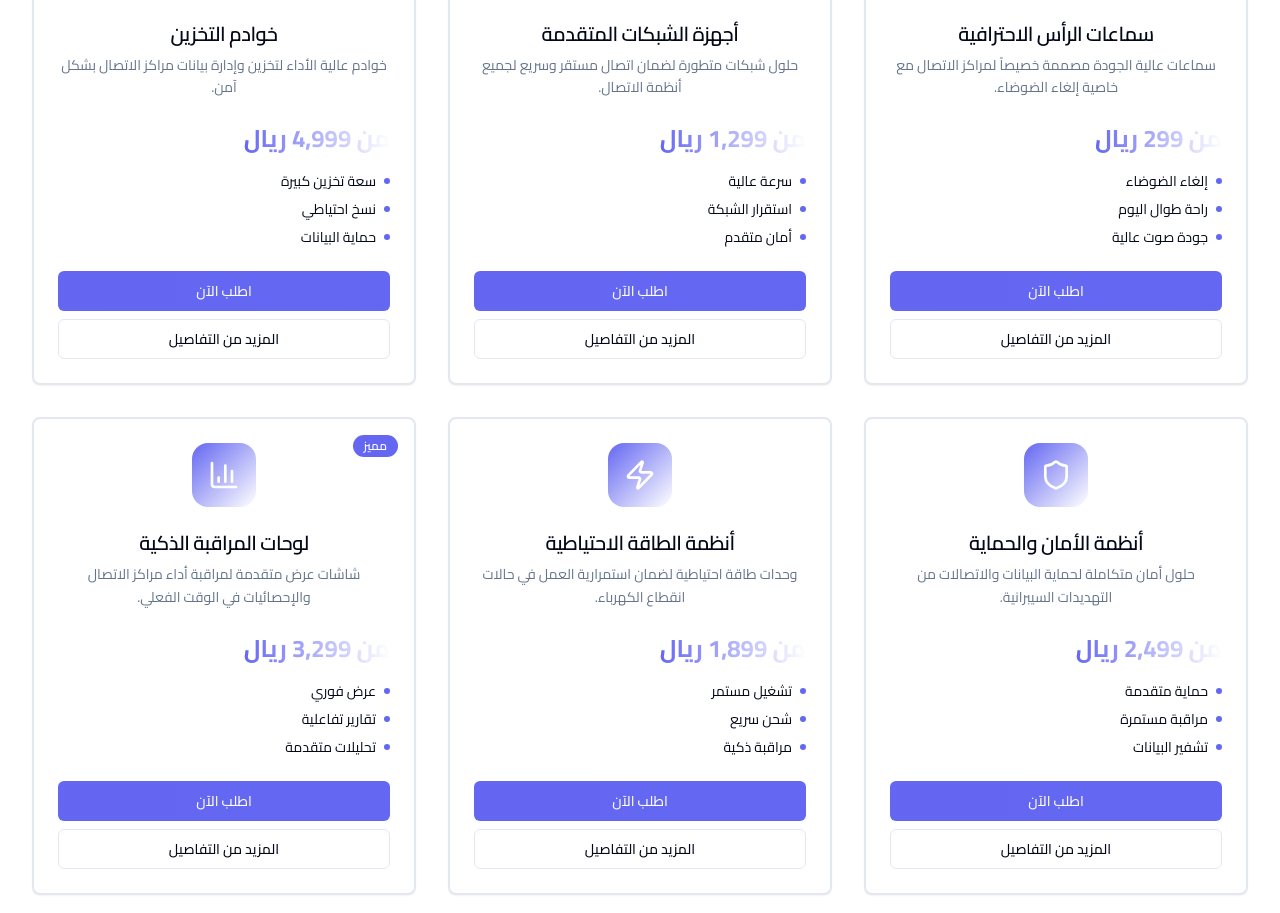
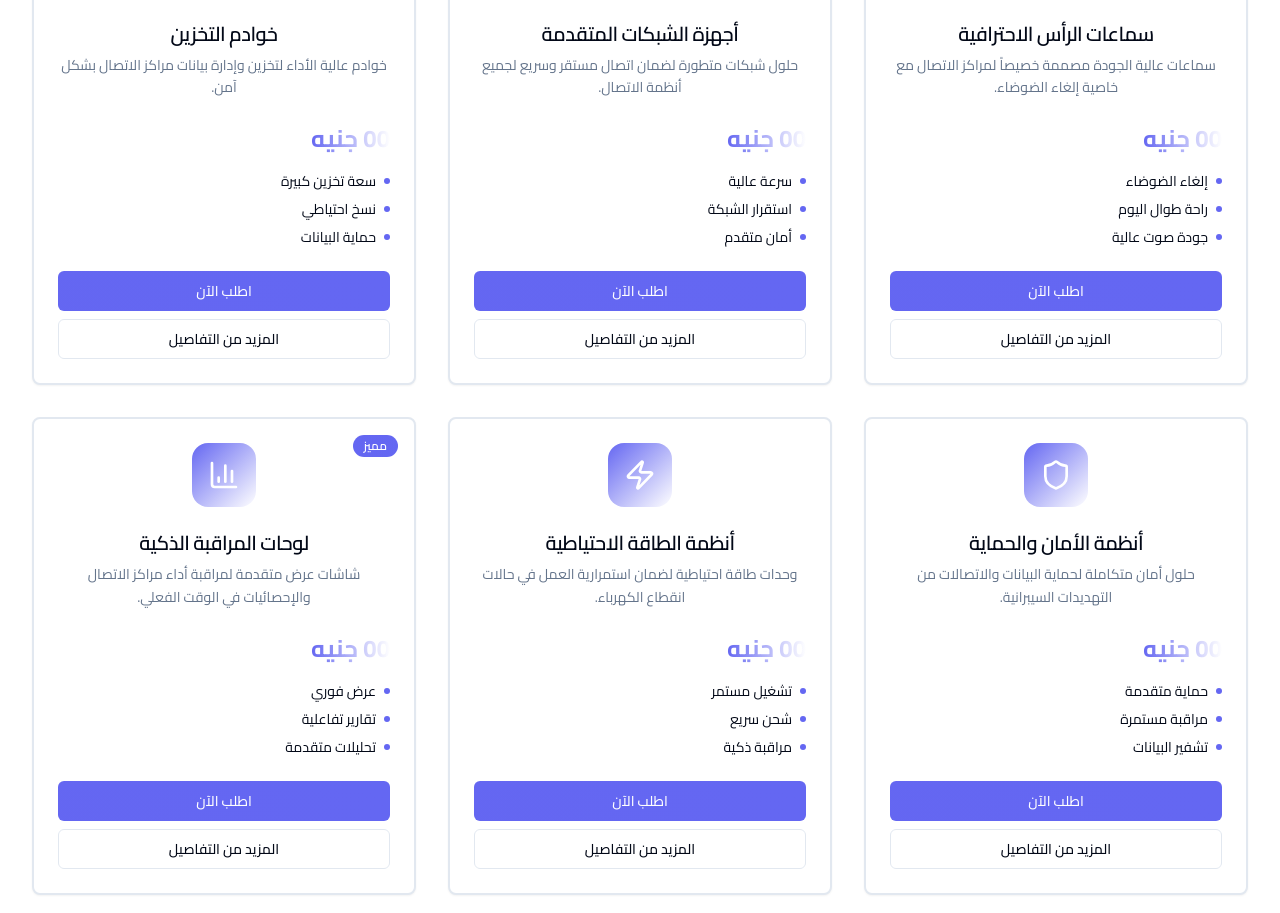
Before and after one commit to ahm9dzakaria/unitedtech-clone-copycat-kit, a React (Vite) app: page / in a window 1280 px wide. Shown: the part 2067-2980 px from the top of the page. Built offline with nearby package versions, Linux system fonts and the light colour scheme.

Commit message:
Remove all prices and set to 00 جنيه
Remove all prices from the website and replace them with "00 جنيه".

```diff
--- a/src/components/Products.tsx
+++ b/src/components/Products.tsx
@@ -9,7 +9,7 @@ const Products = () => {
       icon: Headphones,
       title: "سماعات الرأس الاحترافية",
       description: "سماعات عالية الجودة مصممة خصيصاً لمراكز الاتصال مع خاصية إلغاء الضوضاء.",
-      price: "من 299 ريال",
+      price: "00 جنيه",
       features: ["إلغاء الضوضاء", "راحة طوال اليوم", "جودة صوت عالية"],
       badge: "الأكثر مبيعاً"
     },
@@ -17,7 +17,7 @@ const Products = () => {
       icon: Wifi,
       title: "أجهزة الشبكات المتقدمة",
       description: "حلول شبكات متطورة لضمان اتصال مستقر وسريع لجميع أنظمة الاتصال.",
-      price: "من 1,299 ريال",
+      price: "00 جنيه",
       features: ["سرعة عالية", "استقرار الشبكة", "أمان متقدم"],
       badge: "جديد"
     },
@@ -25,7 +25,7 @@ const Products = () => {
       icon: Database,
       title: "خوادم التخزين",
       description: "خوادم عالية الأداء لتخزين وإدارة بيانات مراكز الاتصال بشكل آمن.",
-      price: "من 4,999 ريال",
+      price: "00 جنيه",
       features: ["سعة تخزين كبيرة", "نسخ احتياطي", "حماية البيانات"],
       badge: null
     },
@@ -33,7 +33,7 @@ const Products = () => {
       icon: Shield,
       title: "أنظمة الأمان والحماية",
       description: "حلول أمان متكاملة لحماية البيانات والاتصالات من التهديدات السيبرانية.",
-      price: "من 2,499 ريال",
+      price: "00 جنيه",
       features: ["حماية متقدمة", "مراقبة مستمرة", "تشفير البيانات"],
       badge: null
     },
@@ -41,7 +41,7 @@ const Products = () => {
       icon: Zap,
       title: "أنظمة الطاقة الاحتياطية",
       description: "وحدات طاقة احتياطية لضمان استمرارية العمل في حالات انقطاع الكهرباء.",
-      price: "من 1,899 ريال",
+      price: "00 جنيه",
       features: ["تشغيل مستمر", "شحن سريع", "مراقبة ذكية"],
       badge: null
     },
@@ -49,7 +49,7 @@ const Products = () => {
       icon: BarChart3,
       title: "لوحات المراقبة الذكية",
       description: "شاشات عرض متقدمة لمراقبة أداء مراكز الاتصال والإحصائيات في الوقت الفعلي.",
-      price: "من 3,299 ريال",
+      price: "00 جنيه",
       features: ["عرض فوري", "تقارير تفاعلية", "تحليلات متقدمة"],
       badge: "مميز"
     }
```
